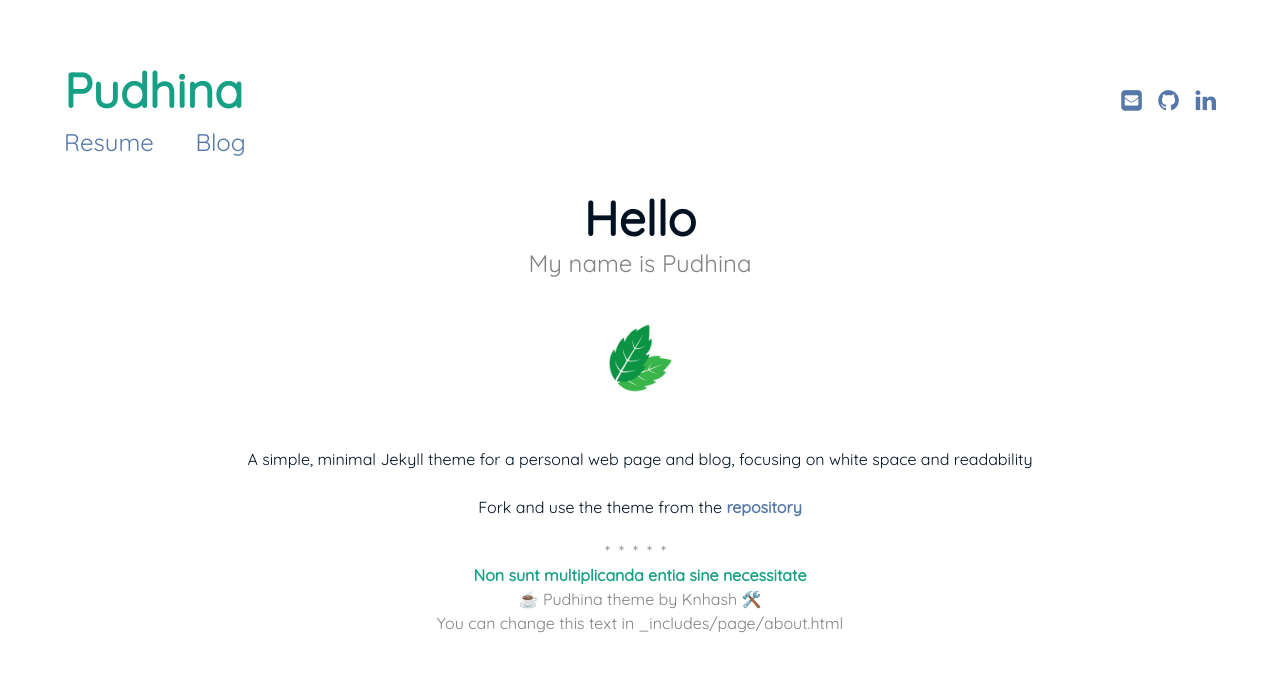
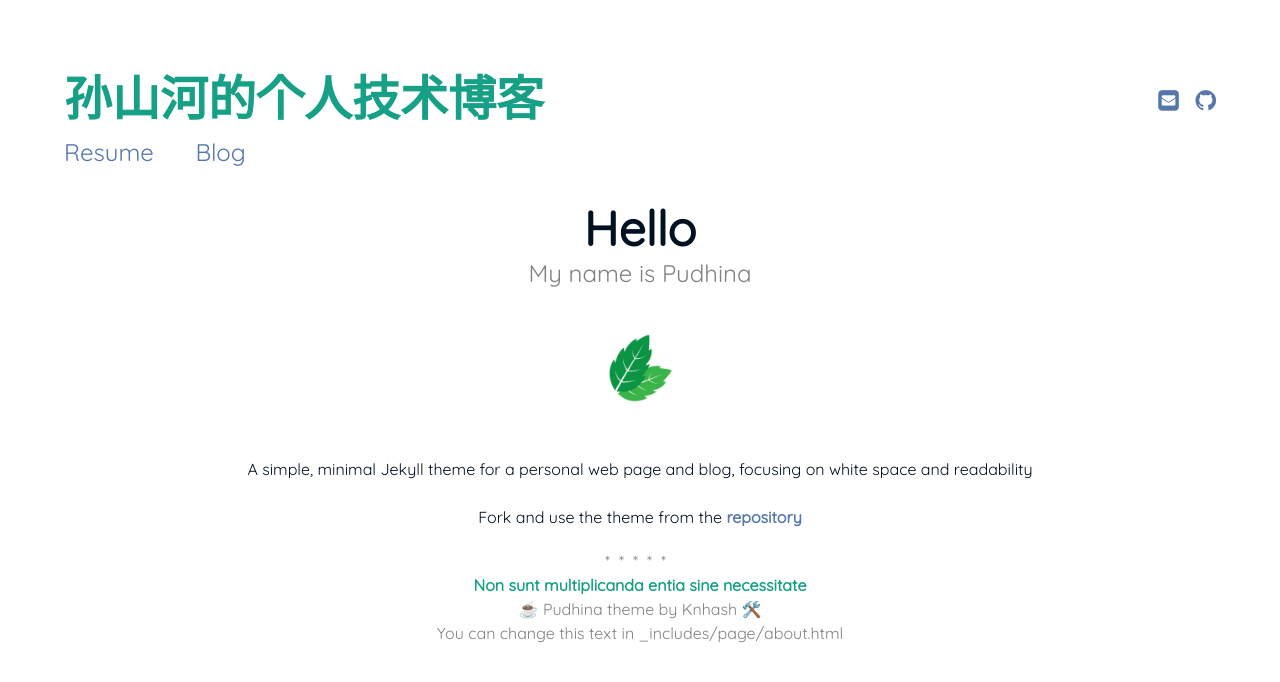
Before and after one commit to sunshanhe/sunshanhe.github.io, a Jekyll site: the page built from index.md, in a window 1280 px wide. Shown: the top 682 px of the page. Built offline with Jekyll 4.4.1, drawn with Linux system fonts in a browser that asks for light colours.

Commit message:
初始化项目

```diff
--- a/_config.yml
+++ b/_config.yml
@@ -1,16 +1,16 @@
 # Site settings
-title: Pudhina
+title: 孙山河的个人技术博客
 description: >
-  A simple, minimal Jekyll theme for a personal web page and blog, focusing on white space and readability
+  一个纯技术博客，希望记录学的每一时刻。
 
-baseurl: "/Pudhina" # the subpath of your site, e.g. /blog/
-url: "https://knhash.github.io" # the base hostname & protocol for your site
+baseurl: "" # the subpath of your site, e.g. /blog/
+url: "https://sunshanhe.github.io" # the base hostname & protocol for your site
 
 author:
-  fullname: Pudhina
-  github: github
-  linkedin: linkedin
-  email: example@email.com
+  fullname: 孙山河
+  github: sunshanhe
+
+  email: vueter@163.com
 
 
 # Syntax highlighting
```
